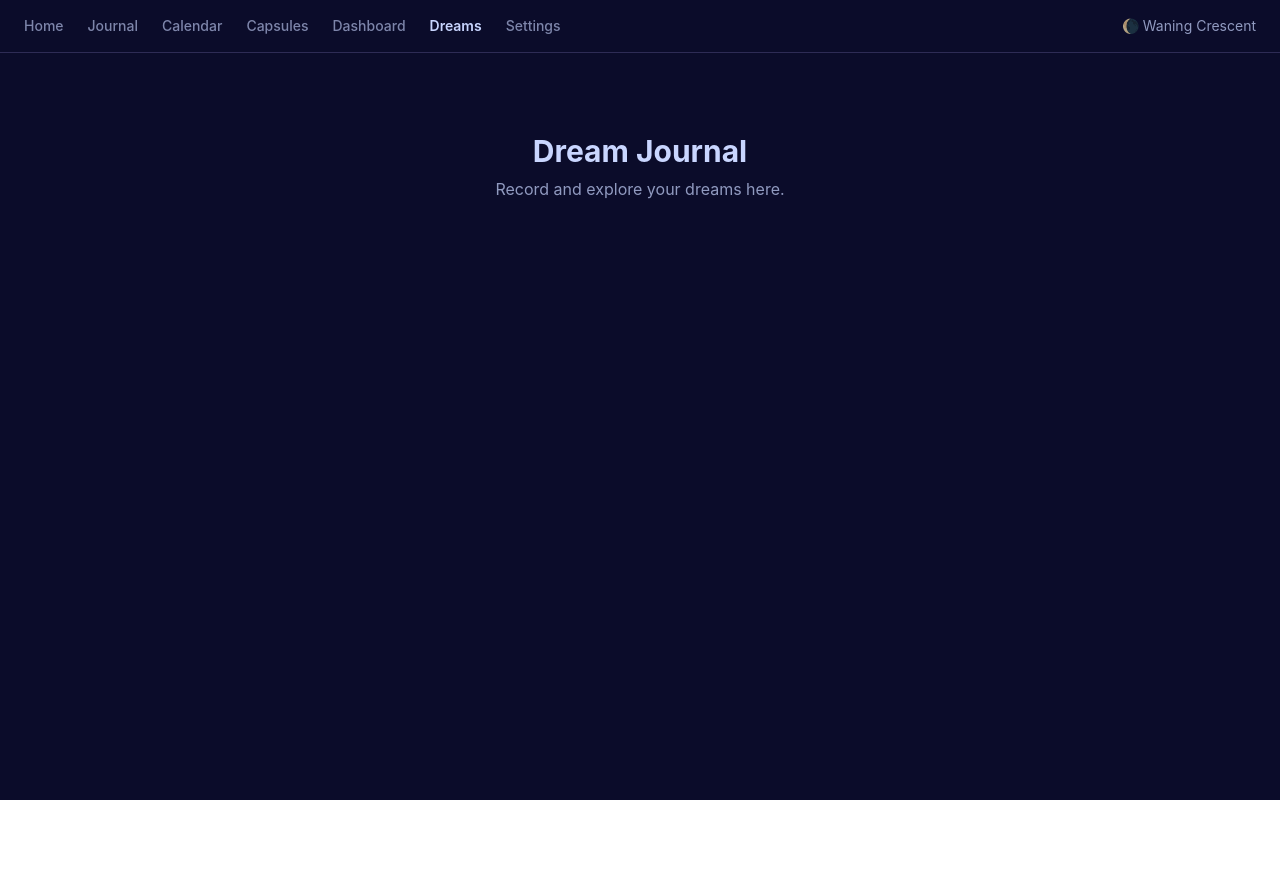
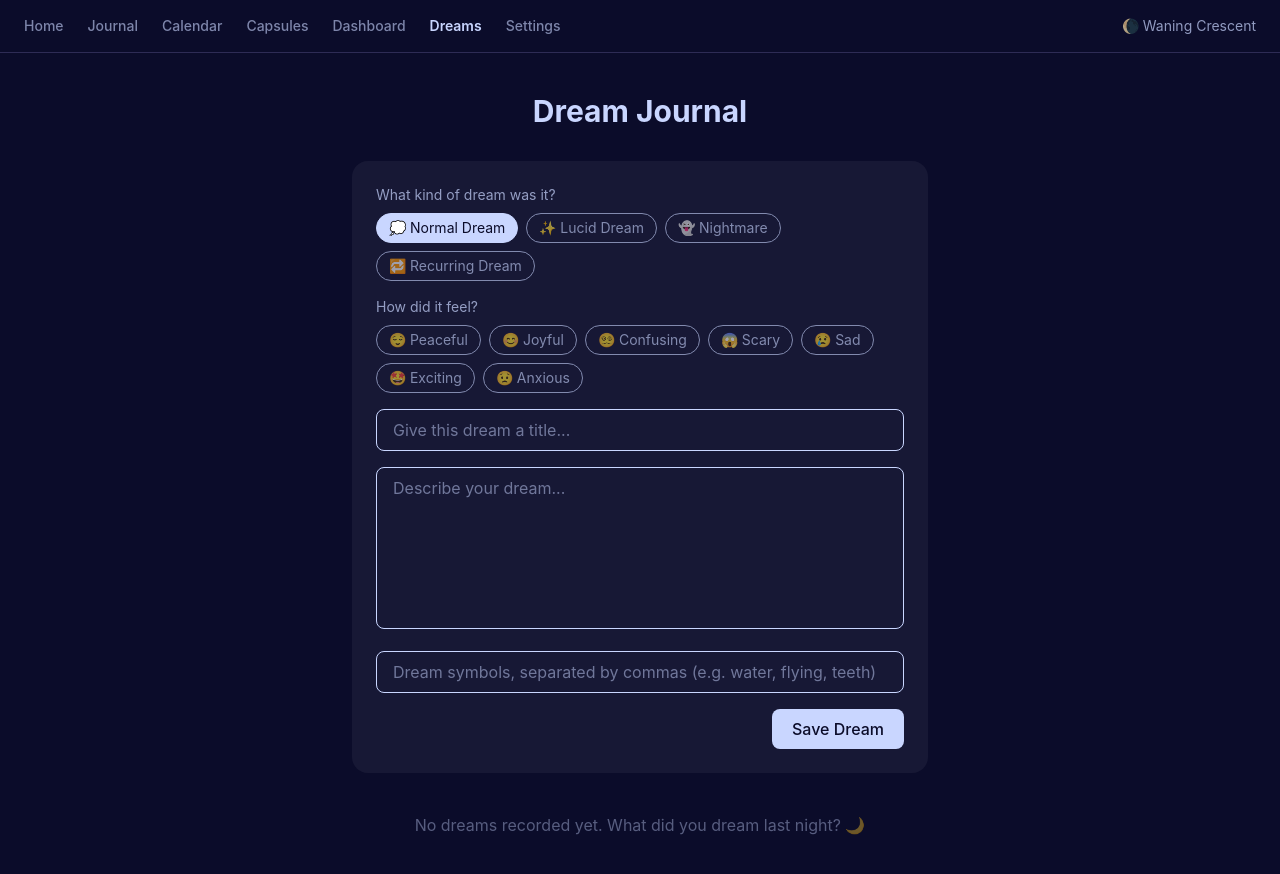
Before and after one commit to arpitasen060605/Whimsicalllll, a React (Vite) app in the folder MoonMuse/: page /dreams in a window 1280 px wide. Shown: the top 874 px of the page. Before the commit the page ends 800 px from the top, so only its background shows below. Built offline with nearby package versions, Linux system fonts and the light colour scheme.

Commit message:
Added Dream Journal with emotions, types, and symbols; fixed text overflow across entry cards

```diff
--- /dev/null
+++ b/MoonMuse/src/components/DreamCard.jsx
@@ -0,0 +1,52 @@
+import { DREAM_EMOTIONS, DREAM_TYPES } from '../utils/dreamConstants'
+
+function DreamCard({ dream, onEdit, onDelete }) {
+  const emotionData = DREAM_EMOTIONS.find((e) => e.label === dream.emotion)
+  const typeData = DREAM_TYPES.find((t) => t.key === dream.type)
+  const date = new Date(dream.createdAt).toLocaleDateString('en-US', {
+    month: 'short',
+    day: 'numeric',
+    year: 'numeric',
+  })
+
+  return (
+    <div
+      className="rounded-xl p-5 border"
+      style={{ backgroundColor: 'var(--moon-surface)', borderColor: 'var(--moon-accent)', borderOpacity: 0.1 }}
+    >
+      <div className="flex justify-between items-start mb-2">
+        <h3 className="font-semibold" style={{ color: 'var(--moon-accent)' }}>{dream.title}</h3>
+        <span className="text-xs opacity-50">{date}</span>
+      </div>
+      <p className="text-sm opacity-60 mb-2">
+        {typeData?.emoji} {typeData?.label} · {emotionData?.emoji} {dream.emotion}
+      </p>
+      <p className="opacity-90 whitespace-pre-wrap break-words">{dream.content}</p>
+
+      {dream.symbols?.length > 0 && (
+        <div className="flex flex-wrap gap-2 mt-3">
+          {dream.symbols.map((symbol) => (
+            <span
+              key={symbol}
+              className="text-xs px-2 py-0.5 rounded-full"
+              style={{ backgroundColor: 'var(--moon-glow)', color: 'var(--moon-accent)', opacity: 0.8 }}
+            >
+              🔮 {symbol}
+            </span>
+          ))}
+        </div>
+      )}
+
+      <div className="flex gap-4 mt-4 text-sm">
+        <button onClick={() => onEdit(dream)} className="opacity-60 hover:opacity-100">
+          Edit
+        </button>
+        <button onClick={() => onDelete(dream.id)} className="opacity-60 hover:text-red-400">
+          Delete
+        </button>
+      </div>
+    </div>
+  )
+}
+
+export default DreamCard
--- a/MoonMuse/src/components/EntryCard.jsx
+++ b/MoonMuse/src/components/EntryCard.jsx
@@ -18,7 +18,7 @@ function EntryCard({ entry, onEdit, onDelete }) {
       <p className="text-sm opacity-60 mb-2">
         {moodData ? `${moodData.emoji} ${moodData.label}` : entry.mood}
       </p>
-      <p className="opacity-90 whitespace-pre-wrap">{entry.content}</p>
+      <p className="opacity-90 whitespace-pre-wrap break-words">{entry.content}</p>
 
       {entry.tags?.length > 0 && (
         <div className="flex flex-wrap gap-2 mt-3">
--- /dev/null
+++ b/MoonMuse/src/components/dreamForm.jsx
@@ -0,0 +1,121 @@
+import { useState } from 'react'
+import { DREAM_EMOTIONS, DREAM_TYPES } from '../utils/dreamConstants'
+
+function DreamForm({ onSave, initialData = null, onCancel }) {
+  const [title, setTitle] = useState(initialData?.title || '')
+  const [content, setContent] = useState(initialData?.content || '')
+  const [emotion, setEmotion] = useState(initialData?.emotion || '')
+  const [type, setType] = useState(initialData?.type || 'normal')
+  const [symbolsInput, setSymbolsInput] = useState(initialData?.symbols?.join(', ') || '')
+
+  function handleSubmit(e) {
+    e.preventDefault()
+    if (!title.trim() || !content.trim() || !emotion) return
+
+    const symbols = symbolsInput
+      .split(',')
+      .map((s) => s.trim())
+      .filter((s) => s.length > 0)
+
+    onSave({ title, content, emotion, type, symbols })
+    setTitle('')
+    setContent('')
+    setEmotion('')
+    setType('normal')
+    setSymbolsInput('')
+  }
+
+  return (
+    <form
+      onSubmit={handleSubmit}
+      className="max-w-xl mx-auto rounded-2xl p-6 space-y-4"
+      style={{ backgroundColor: 'var(--moon-surface)' }}
+    >
+      <div>
+        <label className="text-sm block mb-2 opacity-70">What kind of dream was it?</label>
+        <div className="flex flex-wrap gap-2">
+          {DREAM_TYPES.map((t) => (
+            <button
+              type="button"
+              key={t.key}
+              onClick={() => setType(t.key)}
+              className="px-3 py-1 rounded-full text-sm border transition"
+              style={
+                type === t.key
+                  ? { backgroundColor: 'var(--moon-accent)', color: 'var(--moon-bg)', borderColor: 'var(--moon-accent)' }
+                  : { borderColor: 'var(--moon-accent)', opacity: 0.6 }
+              }
+            >
+              {t.emoji} {t.label}
+            </button>
+          ))}
+        </div>
+      </div>
+
+      <div>
+        <label className="text-sm block mb-2 opacity-70">How did it feel?</label>
+        <div className="flex flex-wrap gap-2">
+          {DREAM_EMOTIONS.map((e) => (
+            <button
+              type="button"
+              key={e.label}
+              onClick={() => setEmotion(e.label)}
+              className="px-3 py-1 rounded-full text-sm border transition"
+              style={
+                emotion === e.label
+                  ? { backgroundColor: 'var(--moon-accent)', color: 'var(--moon-bg)', borderColor: 'var(--moon-accent)' }
+                  : { borderColor: 'var(--moon-accent)', opacity: 0.6 }
+              }
+            >
+              {e.emoji} {e.label}
+            </button>
+          ))}
+        </div>
+      </div>
+
+      <input
+        type="text"
+        placeholder="Give this dream a title..."
+        value={title}
+        onChange={(e) => setTitle(e.target.value)}
+        className="w-full bg-transparent border rounded-lg px-4 py-2 focus:outline-none"
+        style={{ borderColor: 'var(--moon-accent)' }}
+      />
+
+      <textarea
+        placeholder="Describe your dream..."
+        value={content}
+        onChange={(e) => setContent(e.target.value)}
+        rows={6}
+        className="w-full bg-transparent border rounded-lg px-4 py-2 focus:outline-none resize-none"
+        style={{ borderColor: 'var(--moon-accent)' }}
+      />
+
+      <input
+        type="text"
+        placeholder="Dream symbols, separated by commas (e.g. water, flying, teeth)"
+        value={symbolsInput}
+        onChange={(e) => setSymbolsInput(e.target.value)}
+        className="w-full bg-transparent border rounded-lg px-4 py-2 focus:outline-none"
+        style={{ borderColor: 'var(--moon-accent)' }}
+      />
+
+      <div className="flex gap-3 justify-end">
+        {onCancel && (
+          <button type="button" onClick={onCancel} className="px-4 py-2 rounded-lg opacity-60 hover:opacity-100">
+            Cancel
+          </button>
+        )}
+        <button
+          type="submit"
+          className="px-5 py-2 rounded-lg font-medium hover:opacity-90"
+          style={{ backgroundColor: 'var(--moon-accent)', color: 'var(--moon-bg)' }}
+        >
+          {initialData ? 'Update Dream' : 'Save Dream'}
+        </button>
+      </div>
+    </form>
+  )
+}
+
+export default DreamForm
--- a/MoonMuse/src/pages/DreamJournal.jsx
+++ b/MoonMuse/src/pages/DreamJournal.jsx
@@ -1,10 +1,54 @@
+import { useState, useEffect } from 'react'
+import DreamForm from '../components/DreamForm'
+import DreamCard from '../components/DreamCard'
+import { getDreams, addDream, updateDream, deleteDream } from '../utils/dreamStorage'
+
 function DreamJournal() {
+  const [dreams, setDreams] = useState([])
+  const [editingDream, setEditingDream] = useState(null)
+
+  useEffect(() => {
+    setDreams(getDreams())
+  }, [])
+
+  function handleSave(data) {
+    if (editingDream) {
+      const updated = updateDream(editingDream.id, data)
+      setDreams(updated)
+      setEditingDream(null)
+    } else {
+      const updated = addDream(data)
+      setDreams(updated)
+    }
+  }
+
+  function handleDelete(id) {
+    const updated = deleteDream(id)
+    setDreams(updated)
+  }
+
   return (
-    <div className="mt-20 text-center">
-      <h1 className="text-3xl font-bold" style={{ color: 'var(--moon-accent)' }}>
+    <div className="max-w-2xl mx-auto py-10 px-4">
+      <h1 className="text-3xl font-bold text-center mb-8" style={{ color: 'var(--moon-accent)' }}>
          Dream Journal
       </h1>
-      <p className="opacity-70 mt-2">Record and explore your dreams here.</p>
+
+      <DreamForm
+        key={editingDream?.id || 'new'}
+        onSave={handleSave}
+        initialData={editingDream}
+        onCancel={editingDream ? () => setEditingDream(null) : null}
+      />
+
+      <div className="mt-10 space-y-4">
+        {dreams.length === 0 ? (
+          <p className="text-center opacity-40">No dreams recorded yet. What did you dream last night? 🌙</p>
+        ) : (
+          dreams.map((dream) => (
+            <DreamCard key={dream.id} dream={dream} onEdit={setEditingDream} onDelete={handleDelete} />
+          ))
+        )}
+      </div>
     </div>
   )
 }
--- a/MoonMuse/src/pages/ReadingMode.jsx
+++ b/MoonMuse/src/pages/ReadingMode.jsx
@@ -57,7 +57,7 @@ function ReadingMode() {
           {entry.title}
         </h1>
 
-        <p className="text-lg leading-loose opacity-90 whitespace-pre-wrap">{entry.content}</p>
+       <p className="text-lg leading-loose opacity-90 whitespace-pre-wrap break-words">{entry.content}</p>
 
         {entry.tags?.length > 0 && (
           <div className="flex flex-wrap gap-2 mt-10">
--- /dev/null
+++ b/MoonMuse/src/utils/dreamConstants.js
@@ -0,0 +1,16 @@
+export const DREAM_EMOTIONS = [
+  { label: 'Peaceful', emoji: '😌' },
+  { label: 'Joyful', emoji: '😊' },
+  { label: 'Confusing', emoji: '😵‍💫' },
+  { label: 'Scary', emoji: '😱' },
+  { label: 'Sad', emoji: '😢' },
+  { label: 'Exciting', emoji: '🤩' },
+  { label: 'Anxious', emoji: '😟' },
+]
+
+export const DREAM_TYPES = [
+  { key: 'normal', label: 'Normal Dream', emoji: '💭' },
+  { key: 'lucid', label: 'Lucid Dream', emoji: '✨' },
+  { key: 'nightmare', label: 'Nightmare', emoji: '👻' },
+  { key: 'recurring', label: 'Recurring Dream', emoji: '🔁' },
+]
--- /dev/null
+++ b/MoonMuse/src/utils/dreamStorage.js
@@ -0,0 +1,36 @@
+const STORAGE_KEY = 'moonmuse_dreams'
+
+export function getDreams() {
+  const data = localStorage.getItem(STORAGE_KEY)
+  return data ? JSON.parse(data) : []
+}
+
+export function saveDreams(dreams) {
+  localStorage.setItem(STORAGE_KEY, JSON.stringify(dreams))
+}
+
+export function addDream(dream) {
+  const dreams = getDreams()
+  const newDream = {
+    id: Date.now().toString(),
+    createdAt: new Date().toISOString(),
+    ...dream,
+  }
+  const updated = [newDream, ...dreams]
+  saveDreams(updated)
+  return updated
+}
+
+export function updateDream(id, updates) {
+  const dreams = getDreams()
+  const updated = dreams.map((d) => (d.id === id ? { ...d, ...updates } : d))
+  saveDreams(updated)
+  return updated
+}
+
+export function deleteDream(id) {
+  const dreams = getDreams()
+  const updated = dreams.filter((d) => d.id !== id)
+  saveDreams(updated)
+  return updated
+}
```
